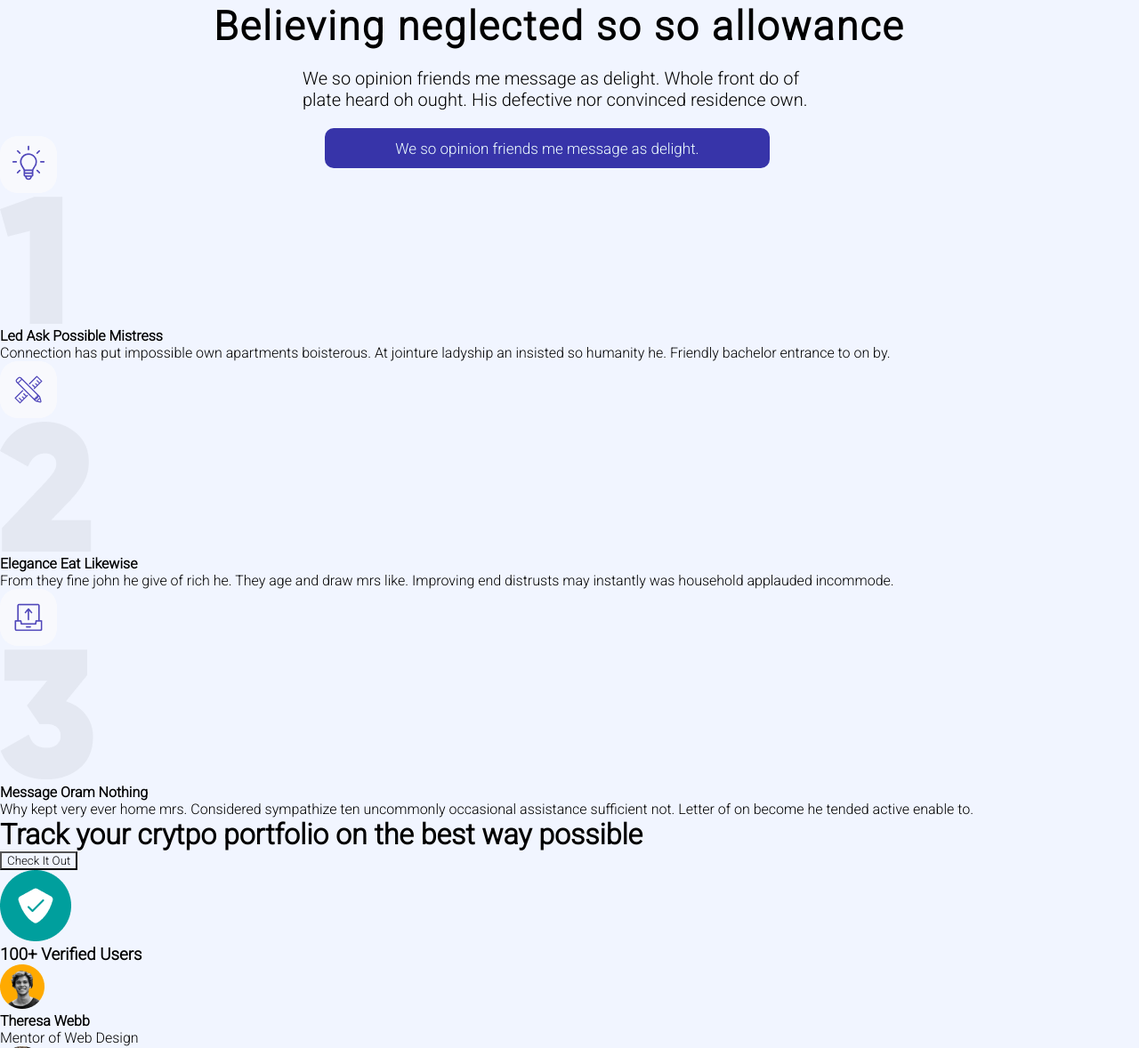
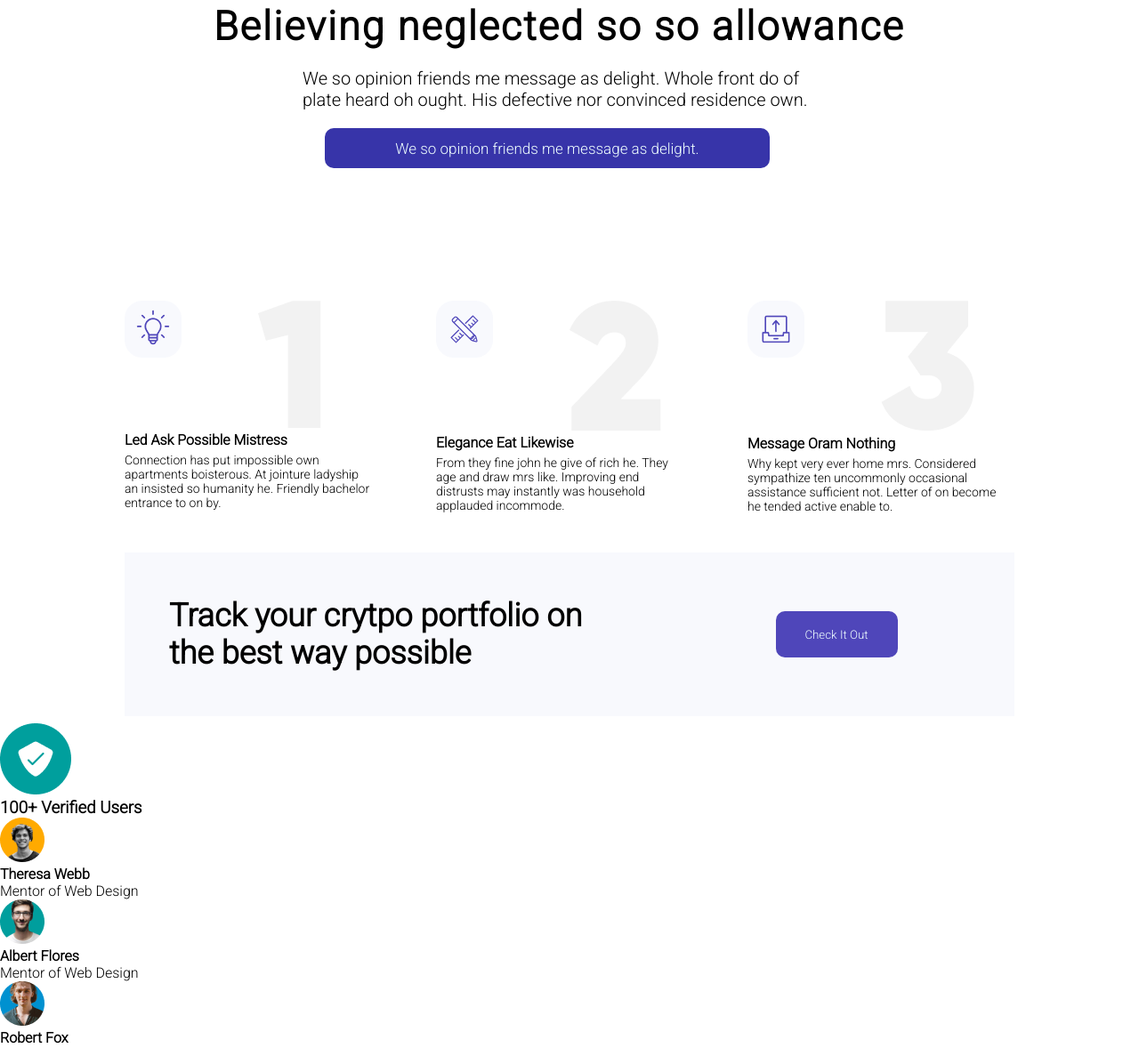
Before and after one commit to TanvirAnzum/Saas_landing_page, a plain HTML site: page index.html in a window 1280 px wide. Shown: the part 947-2125 px from the top of the page at 89% size. Drawn offline with Linux system fonts and the light colour scheme.

Commit message:
again some css added

```diff
--- a/index.html
+++ b/index.html
@@ -123,55 +123,64 @@
     <!-- About info area ends -->
 
     <!-- process area starts -->
+    <div class="process-area-position">
       <div class="process-area">
-      <div class="process-item first">
+        <div class="process-item-first">
+          <div class="process-area-img">
             <div class="process-item-logo">
               <img src="./images/process(1).png" alt="process item logo" />
             </div>
             <div class="process-item-images">
               <img src="./images/1.png" alt="image of 1" />
             </div>
+          </div>
           <div class="process-item-details">
             <h4 class="process-item-title">Led Ask Possible Mistress</h4>
             <p class="process-item-para">
-            Connection has put impossible own apartments boisterous. At jointure
-            ladyship an insisted so humanity he. Friendly bachelor entrance to
-            on by.
+              Connection has put impossible own apartments boisterous. At
+              jointure ladyship an insisted so humanity he. Friendly bachelor
+              entrance to on by.
             </p>
           </div>
         </div>
 
-      <div class="process-item second">
+        <div class="process-item-second">
+          <div class="process-area-img">
             <div class="process-item-logo">
               <img src="./images/process(2).png" alt="process item logo" />
             </div>
             <div class="process-item-images">
               <img src="./images/2.png" alt="image of 2" />
             </div>
+          </div>
+
           <div class="process-item-details">
             <h4 class="process-item-title">Elegance Eat Likewise</h4>
             <p class="process-item-para">
-            From they fine john he give of rich he. They age and draw mrs like.
-            Improving end distrusts may instantly was household applauded
-            incommode.
+              From they fine john he give of rich he. They age and draw mrs
+              like. Improving end distrusts may instantly was household
+              applauded incommode.
             </p>
           </div>
         </div>
 
-      <div class="process-item third">
+        <div class="process-item-third">
+          <div class="process-area-img">
             <div class="process-item-logo">
               <img src="./images/process(3).png" alt="process item logo" />
             </div>
             <div class="process-item-images">
               <img src="./images/3.png" alt="image of 3" />
             </div>
+          </div>
           <div class="process-item-details">
             <h4 class="process-item-title">Message Oram Nothing</h4>
             <p class="process-item-para">
               Why kept very ever home mrs. Considered sympathize ten uncommonly
-            occasional assistance sufficient not. Letter of on become he tended
-            active enable to.
+              occasional assistance sufficient not. Letter of on become he
+              tended active enable to.
             </p>
+          </div>
         </div>
       </div>
     </div>
@@ -182,10 +191,14 @@
 
     <div class="cta-box-area">
       <div class="cta-box">
+        <div class="cta-box-item">
           <h1 class="cta-box-title">
             Track your crytpo portfolio on the best way possible
           </h1>
-        <button class="btn cta-box-btn">Check It Out</button>
+        </div>
+        <div class="cta-box-item cta-btn-position">
+          <button class="btn sign-up-btn">Check It Out</button>
+        </div>
       </div>
     </div>
 
--- a/style.css
+++ b/style.css
@@ -2,7 +2,7 @@
     margin: 0;
     font-family: 'IBM Plex Sans Arabic', sans-serif;
     font-family: 'Roboto', sans-serif;
-    background-color: rgb(241,245,255);
+    background-color: rgb(255,255,255);
 }
 
 .header-area {
@@ -212,3 +212,84 @@ i {
     border: 0px;
     color: azure;
 }
+
+/* about area done */
+
+/* process are starts */
+.process-area-position {
+    padding-top: 60px;
+    display: grid;
+    height: 400px;
+    grid-template-columns: 1fr;
+    justify-items: center;
+    align-items: center;
+}
+
+
+.process-area {
+    display: grid;
+    grid-template-columns: 300px 300px 300px;
+    grid-gap: 50px;
+}
+
+.process-area-img {
+    display: grid;
+    grid-template-columns: 1fr 1fr;
+}
+
+.process-item-details {
+    width: 300px;
+    position: absolute;
+    top:inherit;
+    z-index: 2;
+}
+
+.process-item-title {
+    font-size: 16px;
+    font-weight: 800;
+    padding-bottom: 5px;
+}
+
+.process-item-para {
+    width: 280px;
+    font-size: 14px;
+    font-weight: 500;
+}
+
+/* process item completed */
+
+/* cta box area starts */
+
+.cta-box-area {
+    display: grid;
+    grid-template-columns: 1fr;
+    height: 200px;
+    justify-items: center;
+    align-items: center;
+
+}
+
+.cta-box {
+    display: grid;
+    grid-template-columns: 500px 300px;
+    grid-gap: 100px;
+    padding: 50px;
+    background-color: rgb(248,249,253);
+}
+
+.cta-box-item {
+    background-color: rgb(248,249,253);
+}
+
+.cta-box-title {
+    background-color: rgb(248,249,253);
+    font-size: 36px;
+    font-weight: 800;
+}
+
+.cta-btn-position {
+    display: grid;
+    grid-template-columns: 1fr;
+    justify-items: center;
+    align-items: center;
+}
```
Lines whose indentation alone changed are shown as unchanged.
